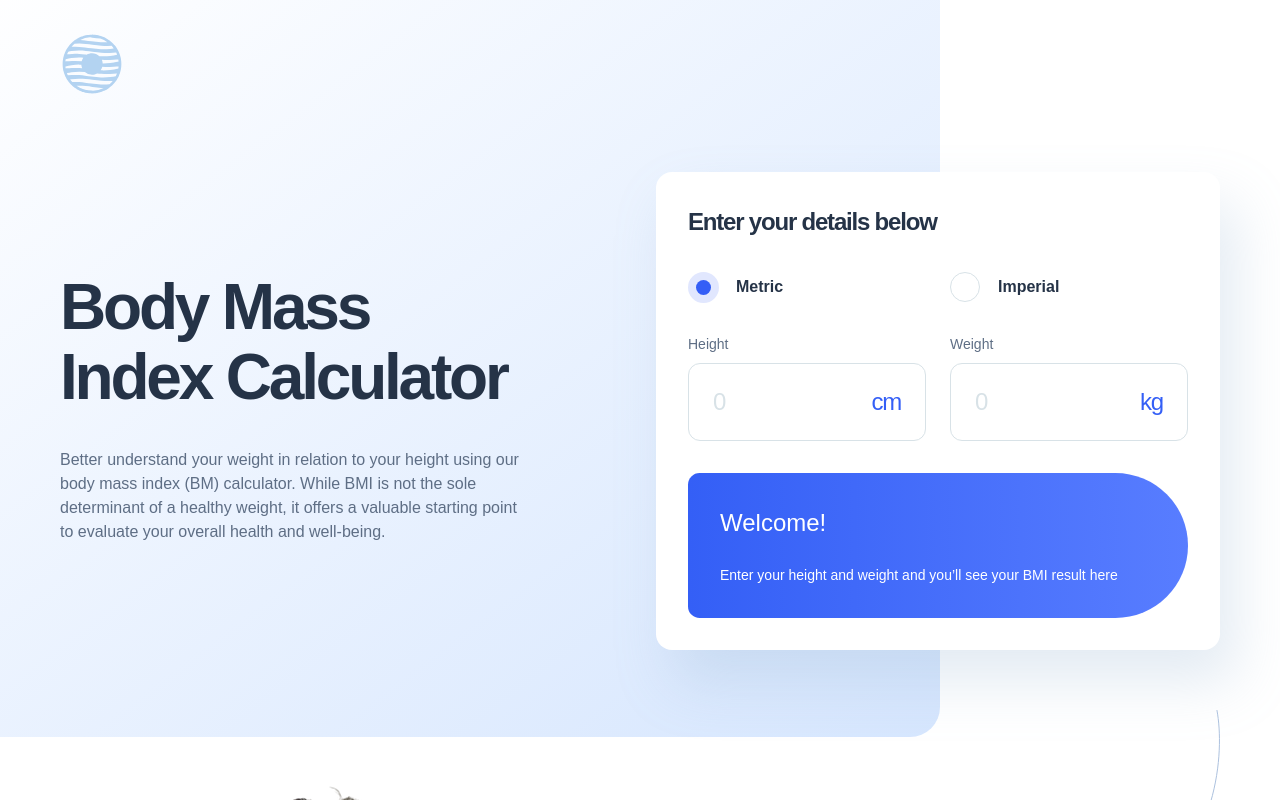
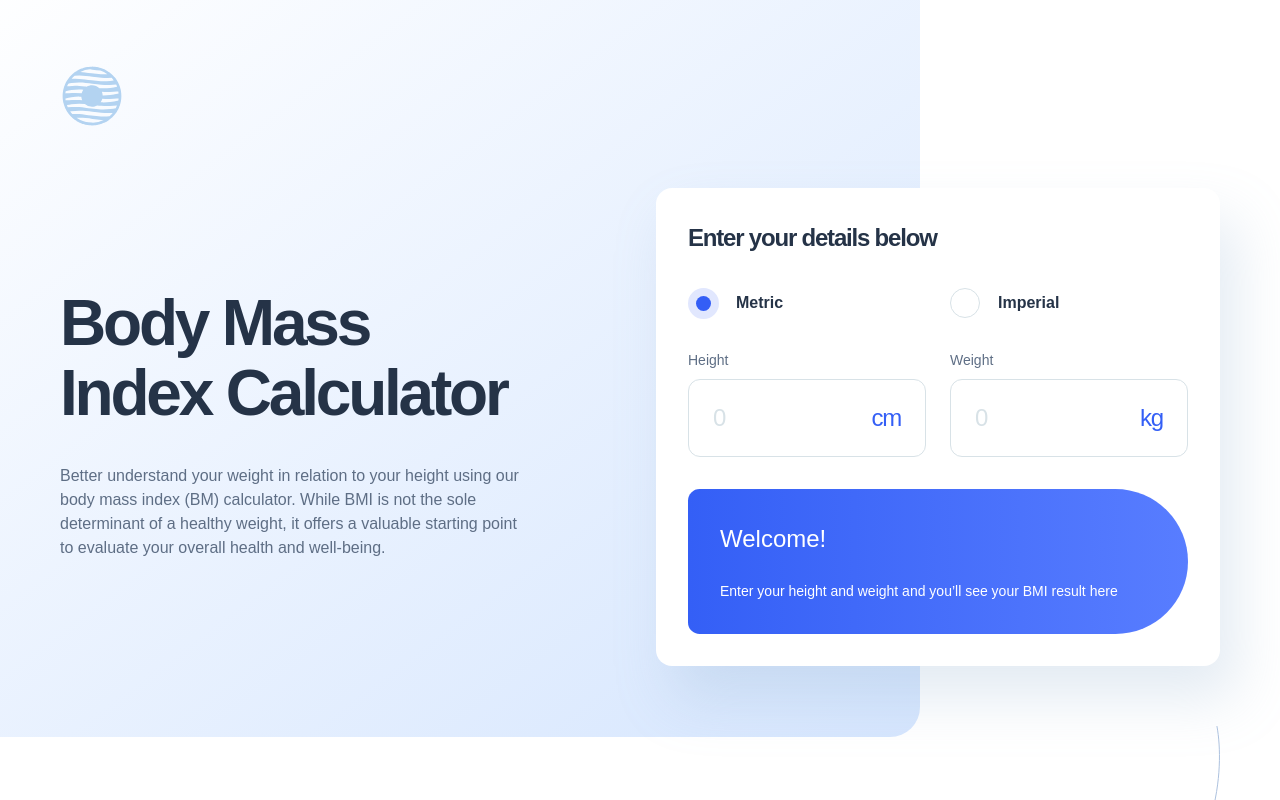
Before and after one commit to agneslai/bmi-calculator, a Next.js app: page / in a window 1280 px wide. Shown: the top 800 px of the page. Built offline with nearby package versions, Linux system fonts and the light colour scheme.

Commit message:
feat: updated styles

```diff
--- a/app/globals.css
+++ b/app/globals.css
@@ -119,7 +119,7 @@ body {
 
 .hero__overlay {
   @apply
-  absolute top-0 lg:right-[280px]
+  absolute top-0 lg:right-[300px]
   w-full h-[640px] lg:w-[978px] lg:h-[737px]
   rounded-br-[30px] rounded-bl-[30px]
   bg-gradient-to-br from-[#D6FCFE00] to-[#D6E6FE]
--- a/components/Header.tsx
+++ b/components/Header.tsx
@@ -2,7 +2,7 @@ import Image from 'next/image';
 import prefix from '@/utils/prefix';
 
 const Header = () => (
-  <header className="flex items-center justify-center py-4 lg:pt-8 lg:justify-start">
+  <header className="flex items-center justify-center py-4 lg:pt-16 lg:pb-0 lg:justify-start">
     <Image
       src={`${prefix}/logo.svg`}
       alt="logo"
```
